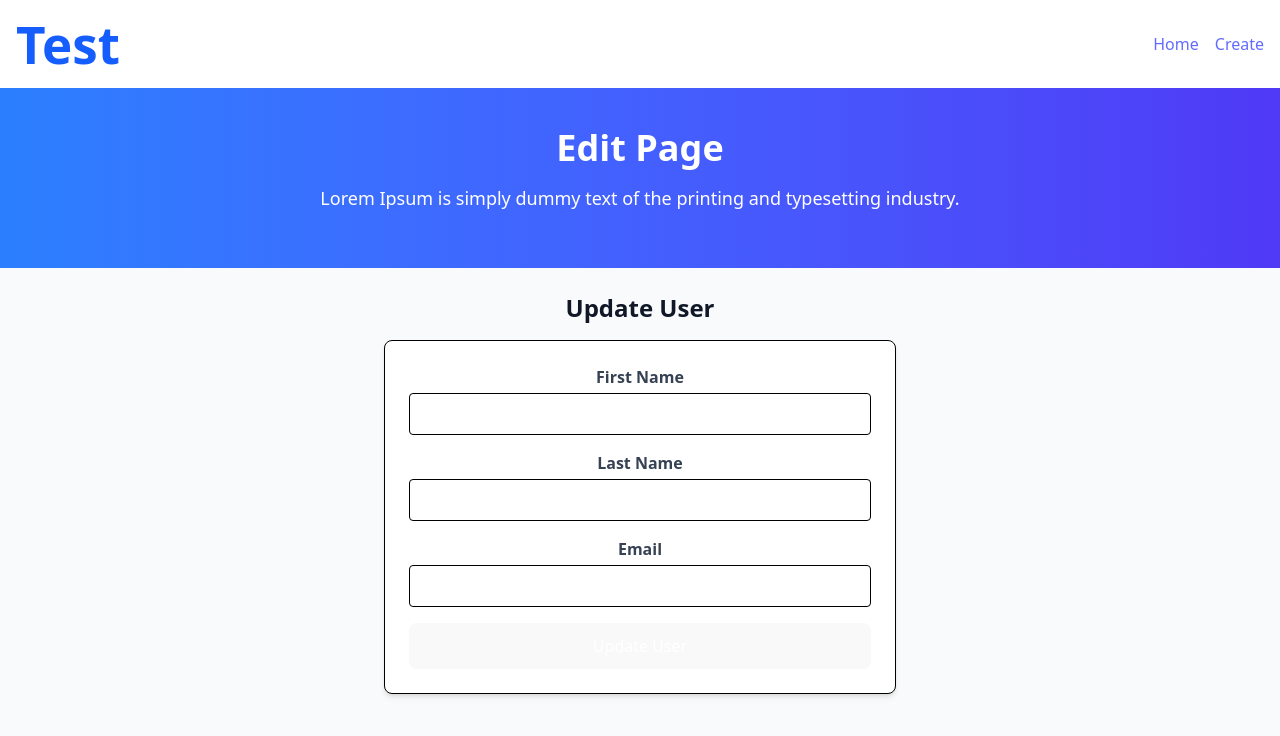
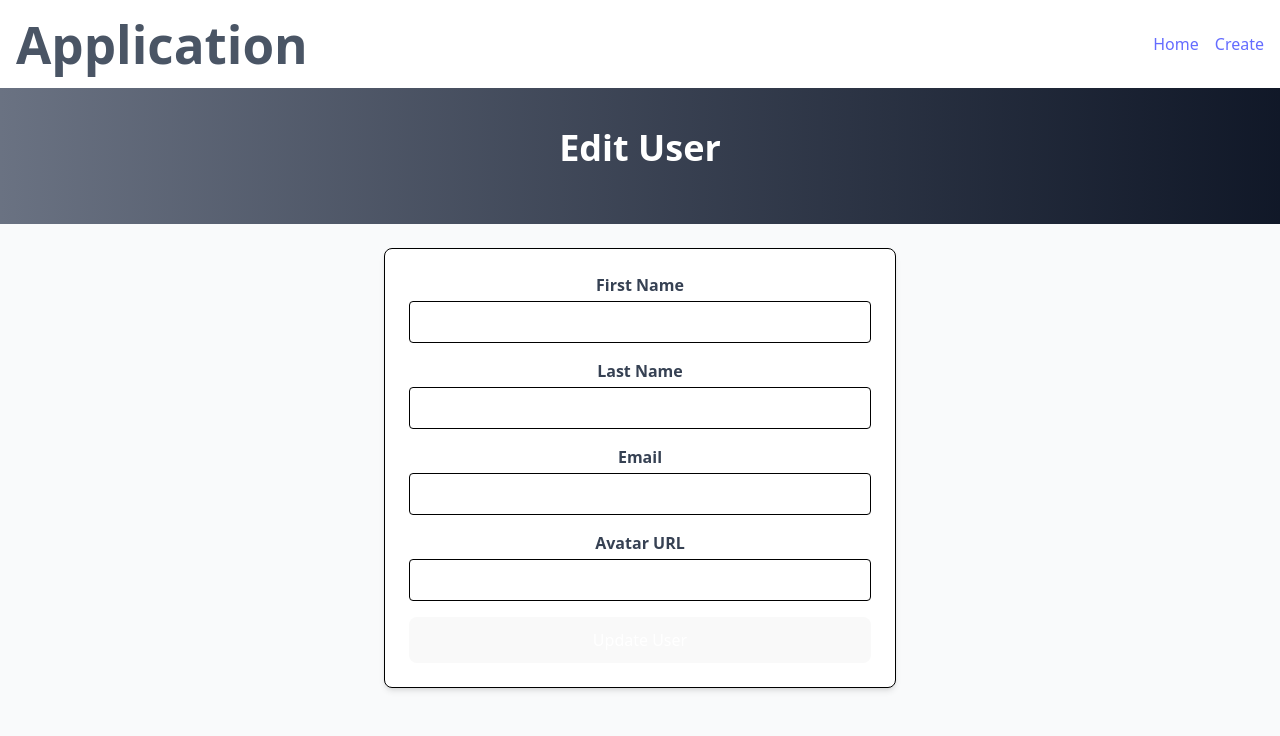
Before and after one commit to msandypr/reqres-react-simple-api, a React (Vite) app: page /edit/1 in a window 1280 px wide. Shown: the top 736 px of the page. Built offline with nearby package versions, Linux system fonts and the light colour scheme; no server answers; a web font is replaced by a local one.

Commit message:
fix: edit user for data in localStorage

```diff
--- a/src/Pages/Edit.jsx
+++ b/src/Pages/Edit.jsx
@@ -2,17 +2,26 @@ import { useEffect, useState } from "react";
 import { useParams, useNavigate } from "react-router-dom";
 
 export default function Edit() {
-  const { id } = useParams(); // Ambil ID dari URL
+  const { id } = useParams();
   const navigate = useNavigate();
   const [user, setUser] = useState({
     first_name: "",
     last_name: "",
     email: "",
     avatar: "",
+    isLocal: false,
   });
 
-  // Fetch user dari API berdasarkan ID
+  // Fetch user dari API atau localStorage berdasarkan ID
   useEffect(() => {
+    const storedUsers = JSON.parse(localStorage.getItem("users")) || [];
+    const userFromLocal = storedUsers.find((user) => user.id === parseInt(id));
+
+    if (userFromLocal) {
+      // Jika user ditemukan di localStorage
+      setUser(userFromLocal);
+    } else {
+      // Jika user tidak ditemukan di localStorage, fetch dari API
       fetch(`https://reqres.in/api/users/${id}`)
         .then((response) => response.json())
         .then((data) => {
@@ -24,6 +33,7 @@ export default function Edit() {
           }
         })
         .catch((error) => console.error("Error fetching user:", error));
+    }
   }, [id, navigate]);
 
   // Handle perubahan input form
@@ -36,6 +46,17 @@ export default function Edit() {
     e.preventDefault();
 
     try {
+      if (user.isLocal) {
+        // Jika user berasal dari localStorage, update data di localStorage
+        const storedUsers = JSON.parse(localStorage.getItem("users")) || [];
+        const updatedUsers = storedUsers.map((u) =>
+          u.id === parseInt(id) ? { ...u, ...user } : u
+        );
+        localStorage.setItem("users", JSON.stringify(updatedUsers));
+        alert("User berhasil diperbarui!");
+        navigate("/"); // Redirect ke halaman home
+      } else {
+        // Jika user berasal dari API, lakukan PUT request ke API
         const response = await fetch(`https://reqres.in/api/users/${id}`, {
           method: "PUT",
           headers: {
@@ -46,9 +67,10 @@ export default function Edit() {
 
         if (response.ok) {
           alert("User berhasil diperbarui!");
-        navigate("/"); // Redirect ke halaman home
+          navigate("/");
         } else {
           alert("Gagal memperbarui user.");
+        }
       }
     } catch (error) {
       console.error("Error updating user:", error);
@@ -59,25 +81,25 @@ export default function Edit() {
     <div className="min-h-screen w-full font-sans text-gray-900 bg-gray-50">
       {/* Navbar */}
       <nav className="bg-white shadow-md p-4 flex justify-between items-center">
-        <h1 className="text-2xl font-bold text-blue-600">Test</h1>
+        <h1 className="text-2xl font-bold text-gray-600">Application</h1>
         <ul className="flex space-x-4">
-          <li><a href="/" className="hover:text-blue-600">Home</a></li>
-          <li><a href="/create" className="hover:text-blue-600">Create</a></li>
-          {/* <li><a href="#page3" className="hover:text-blue-600">Page 3</a></li> */}
+          <li><a href="/" className="hover:text-gray-600">Home</a></li>
+          <li><a href="/create" className="hover:text-gray-600">Create</a></li>
         </ul>
       </nav>
 
       {/* Hero Section */}
-      <header className="text-center py-10 bg-gradient-to-r from-blue-500 to-indigo-600 text-white">
-        <h2 className="text-4xl font-bold mb-4">Edit Page</h2>
-        <p className="text-lg mb-4">
+      <header className="text-center py-10 bg-gradient-to-r from-gray-500 to-gray-900 text-white">
+        <h2 className="text-4xl font-bold mb-4">Edit User</h2>
+        {/* <p className="text-lg mb-4">
           Lorem Ipsum is simply dummy text of the printing and typesetting
           industry.
-        </p>
+        </p> */}
       </header>
 
+      {/* Form untuk Update User */}
       <section className="p-6">
-        <h3 className="text-2xl font-semibold mb-4 text-center">Update User</h3>
+        {/* <h3 className="text-2xl font-semibold mb-4 text-center">Update User</h3> */}
         <form onSubmit={handleSubmit} className="max-w-lg mx-auto bg-white p-6 shadow-md rounded-lg border border-black">
           <div className="mb-4">
             <label className="block text-gray-700 font-semibold mb-1">First Name</label>
@@ -112,6 +134,17 @@ export default function Edit() {
               required
             />
           </div>
+          <div className="mb-4">
+            <label className="block text-gray-700 font-semibold mb-1">Avatar URL</label>
+            <input
+              type="text"
+              name="avatar"
+              value={user.avatar}
+              onChange={handleChange}
+              className="w-full p-2 border border-black rounded"
+              required
+            />
+          </div>
           <button type="submit" className="w-full bg-blue-600 text-white py-2 rounded hover:bg-blue-700">
             Update User
           </button>
```
Lines whose indentation alone changed are shown as unchanged.
